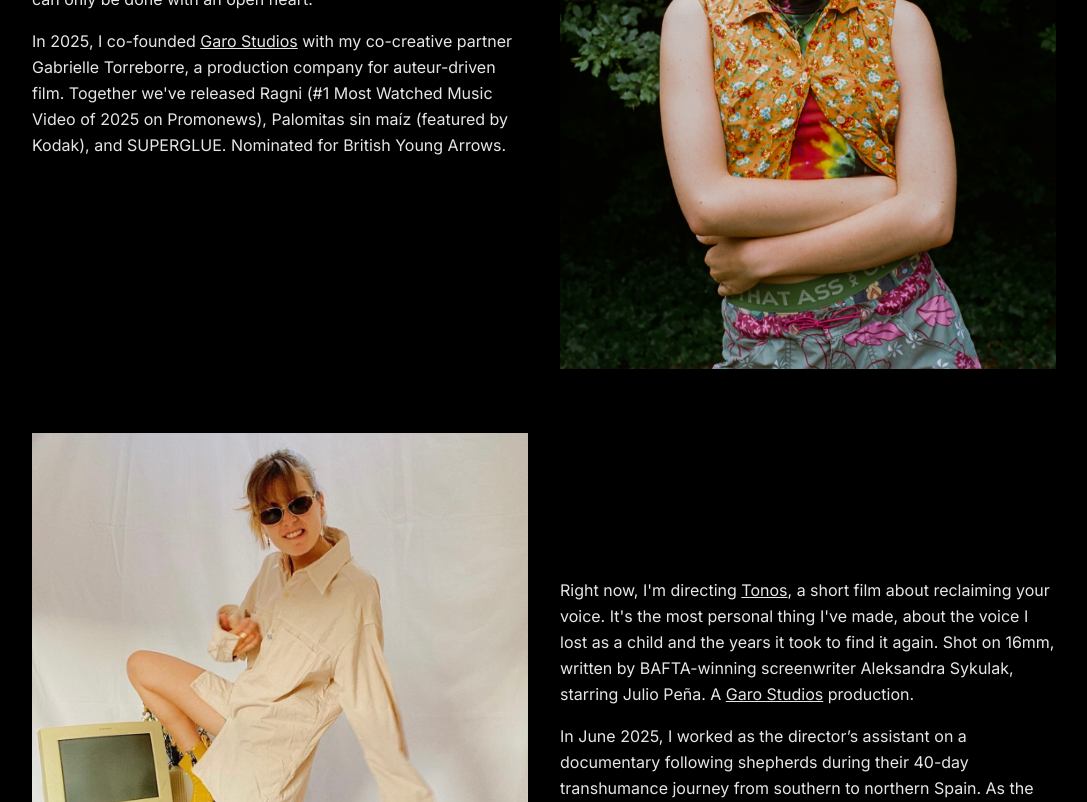
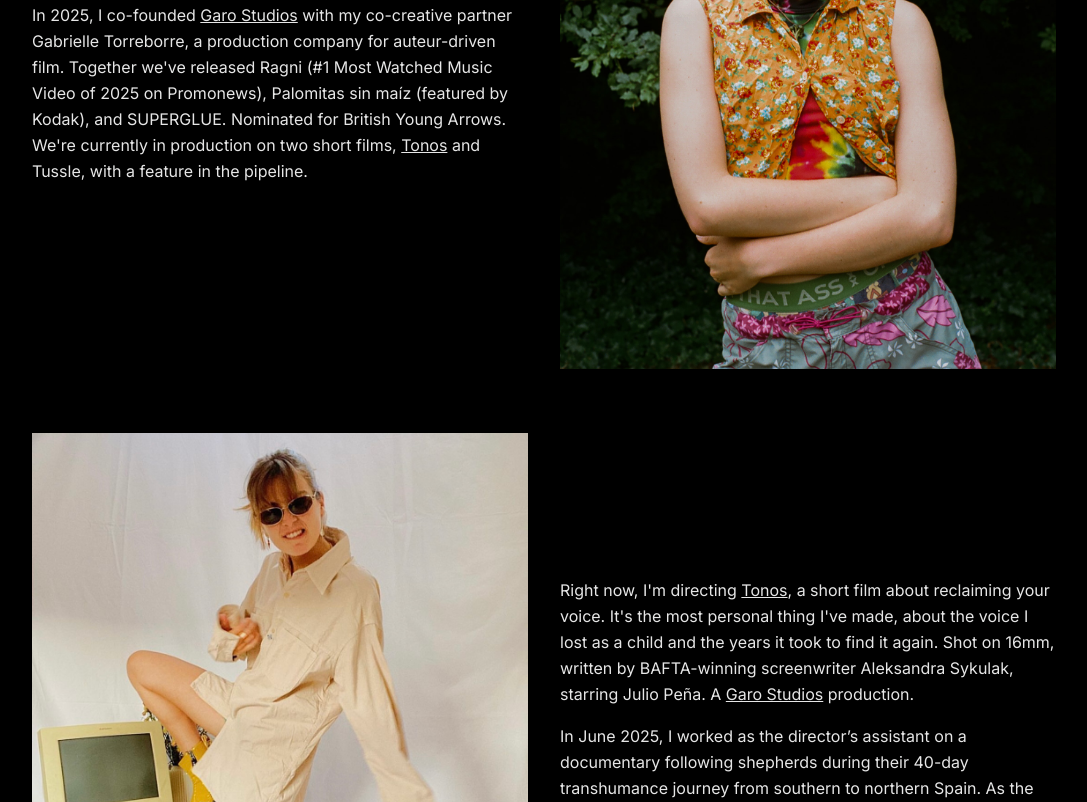
Before and after one commit to joehewett/coro, a React (Vite) app: page /me in a window 1280 px wide. Shown: the part 1480-2282 px from the top of the page, without its empty margins (96-1183 px from the left). Built offline with nearby package versions, Linux system fonts and the light colour scheme.

Commit message:
Mention Tonos, Tussle, and upcoming feature in Garo intro
Co-Authored-By: Claude Opus 4.6 (1M context) <noreply@anthropic.com>

```diff
--- a/src/components/MePage.tsx
+++ b/src/components/MePage.tsx
@@ -37,7 +37,7 @@ const MePage: React.FC = () => {
               </p>
 
               <p>
-                In 2025, I co-founded <a href="https://garo.studio" target="_blank" rel="noopener noreferrer" className="underline hover:text-white">Garo Studios</a> with my co-creative partner Gabrielle Torreborre, a production company for auteur-driven film. Together we've released Ragni (#1 Most Watched Music Video of 2025 on Promonews), Palomitas sin maíz (featured by Kodak), and SUPERGLUE. Nominated for British Young Arrows.
+                In 2025, I co-founded <a href="https://garo.studio" target="_blank" rel="noopener noreferrer" className="underline hover:text-white">Garo Studios</a> with my co-creative partner Gabrielle Torreborre, a production company for auteur-driven film. Together we've released Ragni (#1 Most Watched Music Video of 2025 on Promonews), Palomitas sin maíz (featured by Kodak), and SUPERGLUE. Nominated for British Young Arrows. We're currently in production on two short films, <a href="https://tonos.film" target="_blank" rel="noopener noreferrer" className="underline hover:text-white">Tonos</a> and Tussle, with a feature in the pipeline.
               </p>
             </div>
             <div>
```
